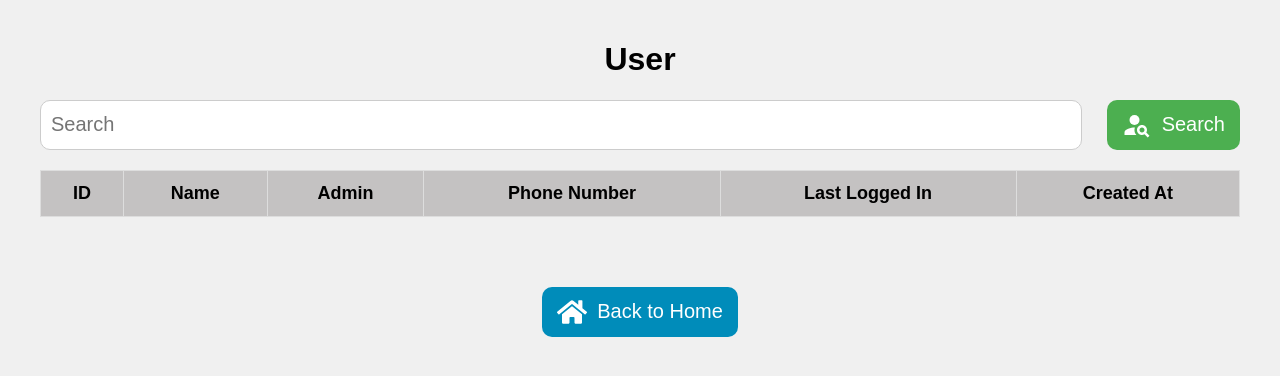
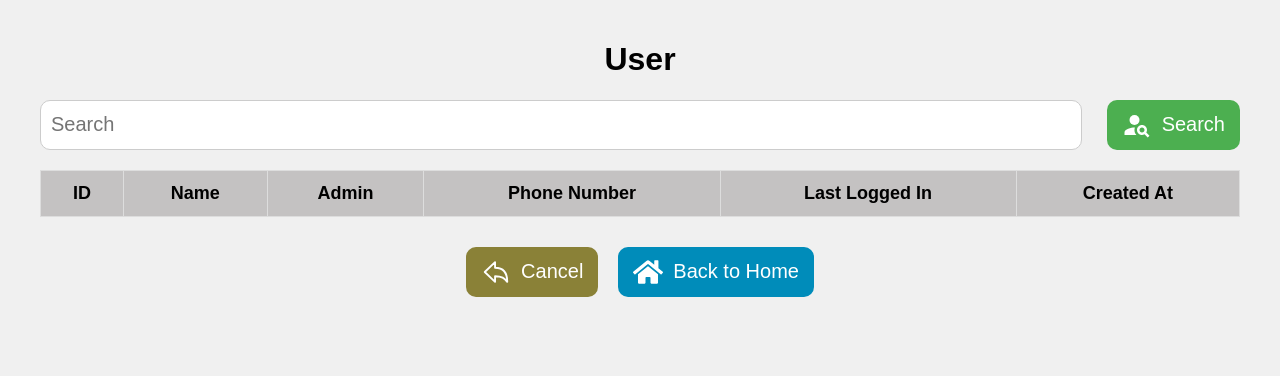
Before and after one commit to nicolaics/pos_pharmacy, a React (Create React App) app in the folder frontend/: page /user/view in a window 1280 px wide. Shown: the top 376 px of the page. Built offline with nearby package versions, Linux system fonts and the light colour scheme.

Commit message:
fix receive data from api vrb

```diff
--- a/frontend/src/components/Customer/Modify/Modify.tsx
+++ b/frontend/src/components/Customer/Modify/Modify.tsx
@@ -27,6 +27,7 @@ const ModifyCustomerPage: React.FC = () => {
     if (state) {
       setOkBtnLabel("Modify");
       setShowIdField(true);
+      console.log(state.id);
 
       const customerURL = `http://${BACKEND_BASE_URL}/customer/${state.id}`; // Set the URL or handle this logic
       fetch(customerURL, {
@@ -42,10 +43,10 @@ const ModifyCustomerPage: React.FC = () => {
               throw new Error("Unable to modify customer data");
             }
 
-            console.log(data[0]);
+            console.log("data: ", data[0]);
 
-            setId(data[0]["data"].id);
-            setName(data[0]["data"].name);
+            setId(data[0].id);
+            setName(data[0].name);
           })
         )
         .catch((error) => {
--- a/frontend/src/components/Doctor/Modify/Modify.tsx
+++ b/frontend/src/components/Doctor/Modify/Modify.tsx
@@ -42,10 +42,10 @@ const ModifyDoctorPage: React.FC = () => {
               throw new Error("Unable to modify doctor data");
             }
 
-            console.log(data["data"]);
+            console.log(data);
 
-            setId(data[0]["data"].id);
-            setName(data[0]["data"].name);
+            setId(data[0].id);
+            setName(data[0].name);
           })
         )
         .catch((error) => {
--- a/frontend/src/components/Patient/Modify/Modify.tsx
+++ b/frontend/src/components/Patient/Modify/Modify.tsx
@@ -42,10 +42,10 @@ const ModifyPatientPage: React.FC = () => {
               throw new Error("Unable to modify patient data");
             }
 
-            console.log(data["data"]);
+            console.log(data);
 
-            setId(data[0]["data"].id);
-            setName(data[0]["data"].name);
+            setId(data[0].id);
+            setName(data[0].name);
           })
         )
         .catch((error) => {
--- a/frontend/src/components/User/View/ViewUser.css
+++ b/frontend/src/components/User/View/ViewUser.css
@@ -80,12 +80,17 @@ td {
   background-color: #afe6ff;
 }
 
+.user-return-btns-grp {
+  display: flex;
+  justify-content: center;
+}
+
 .view-user-home-button {
   display: flex;
   align-items: center;
   padding: 10px 15px;
   font-size: 20px;
-  margin: 50px auto;
+  margin: 10px;
   background-color: #008CBA;
   color: white;
   border: none;
@@ -100,3 +105,24 @@ td {
 .view-user-home-button:hover {
   background-color: #007B9A;
 }
+
+.view-user-back-button {
+  display: flex;
+  align-items: center;
+  padding: 10px 15px;
+  font-size: 20px;
+  margin: 10px;
+  background-color: #8a8137;
+  color: white;
+  border: none;
+  border-radius: 10px;
+  cursor: pointer;
+}
+
+#view-user-back-icon {
+  margin-right: 10px;
+}
+
+.view-user-back-button:hover {
+  background-color: #5e5725;
+}
--- a/frontend/src/components/User/View/ViewUser.tsx
+++ b/frontend/src/components/User/View/ViewUser.tsx
@@ -5,6 +5,7 @@ import { NavigateFunction, useNavigate } from "react-router-dom";
 import FormatDateTime from "../../../DateTimeFormatter";
 import { MdPersonSearch } from "react-icons/md";
 import { FaHome } from "react-icons/fa";
+import { IoArrowUndoOutline } from "react-icons/io5";
 import { BACKEND_BASE_URL } from "../../../App";
 
 function fillTable(
@@ -159,6 +160,10 @@ const ViewUserPage: React.FC = () => {
     navigate("/home");
   };
 
+  const returnToUserLandingPage = () => {
+    navigate("/user");
+  }
+
   // TODO: create options for search params
   return (
     <div className="view-user-page">
@@ -193,10 +198,17 @@ const ViewUserPage: React.FC = () => {
         </table>
       </div>
 
-      <button onClick={returnToHome} className="view-user-home-button">
-        <FaHome size={30} id="view-user-home-icon" />
-        Back to Home
-      </button>
+      <div className="user-return-btns-grp">
+      <button onClick={returnToUserLandingPage} className="view-user-back-button">
+          <IoArrowUndoOutline size={30} id="view-user-back-icon" />
+          Cancel
+        </button>
+
+        <button onClick={returnToHome} className="view-user-home-button">
+          <FaHome size={30} id="view-user-home-icon" />
+          Back to Home
+        </button>
+      </div>
     </div>
   );
 };
```
